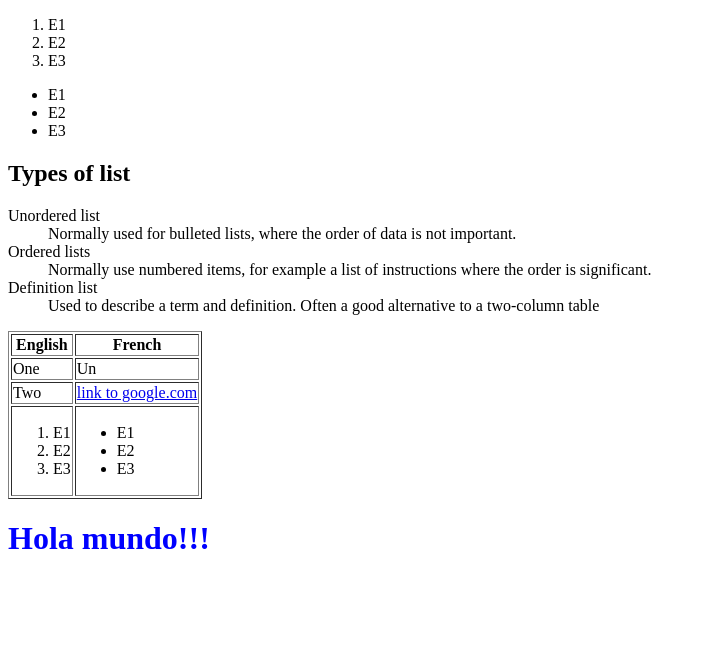
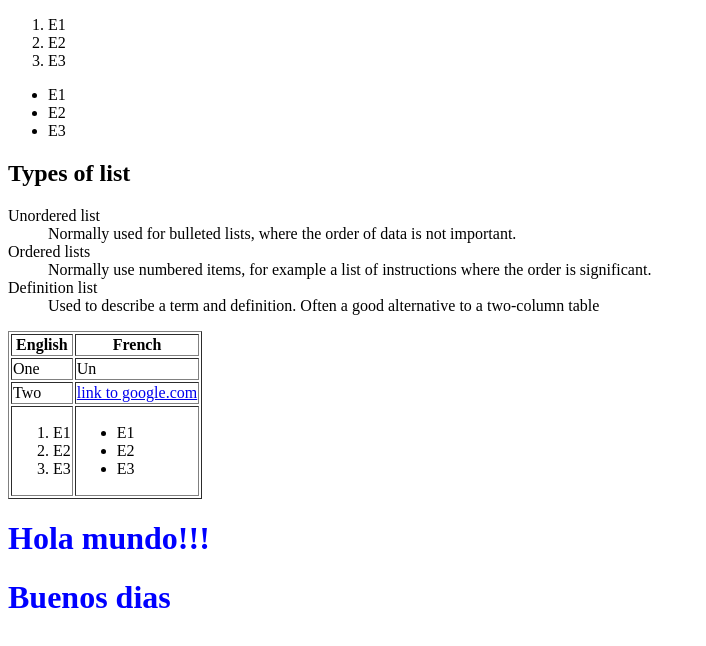
Before and after one commit to sebas-rom/sebasrom2000.github.io, a plain HTML site: page index.html in a window 1280 px wide. Shown: the whole page, without its empty margins (0-706 px from the left). Drawn offline with Linux system fonts and the light colour scheme.

Commit message:
Actualizar

```diff
--- a/index.html
+++ b/index.html
@@ -63,5 +63,6 @@
 			</tr>
 		</table>
 		<h1>Hola mundo!!!</h1>
+		<h1>Buenos dias</h1>
 	</body>
 </html>
--- a/style.css
+++ b/style.css
@@ -7,5 +7,4 @@ h1 {
 
 h1:hover {
   color: red; /* Link color */
-
 }
```
